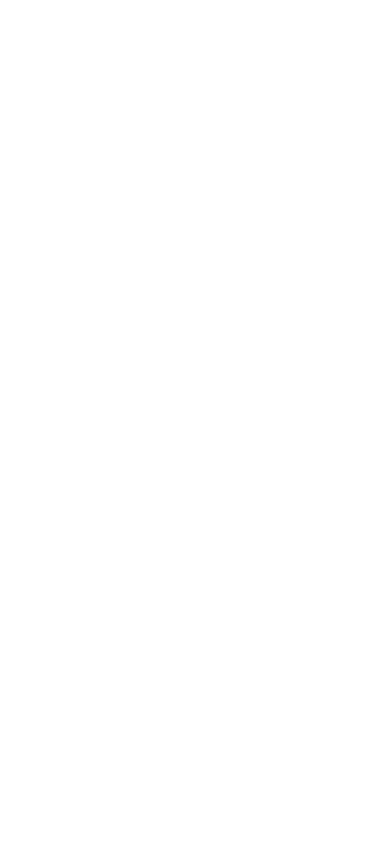
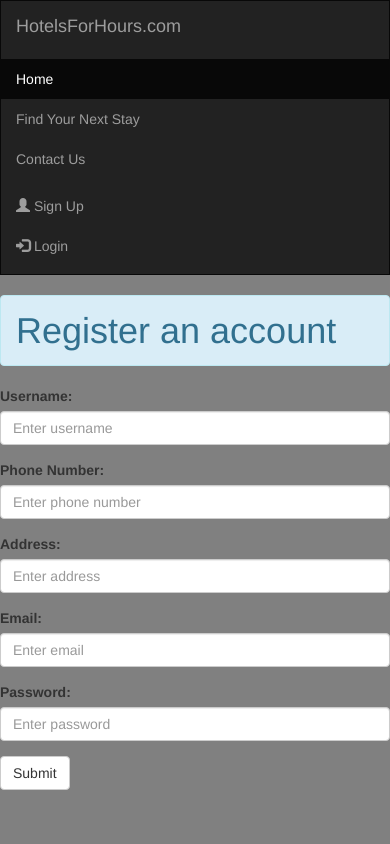
Before and after one commit to 554961/hotel-booking-website, a PHP site: page /customers/login in a window 390 px wide. Before the commit the page is empty. Run offline with PHP 8.4, Linux system fonts and the light colour scheme.

Commit message:
bomboclat

```diff
--- a/customers/login/index.php
+++ b/customers/login/index.php
@@ -0,0 +1,121 @@
+<?php
+// get template and config
+require_once "../../_database/config.php";
+
+// get form data after user submitted
+if ($_SERVER["REQUEST_METHOD"] == "POST")
+{
+    $username = $_POST["username"];
+    $phoneNum = $_POST["phonenum"];
+    $address = $_POST["address"];
+    $email = $_POST["email"];
+    $password = $_POST["password"];
+
+
+    $sql = "INSERT INTO customer (CustomerEmail, CustomerPassword, CustomerPhoneNo, CustomerAddress)
+            VALUES ('$email', '$password', '$phoneNum', '$address')";
+
+    $result = mysqli_query($conn, $sql);
+    if ($result == false) echo "error";
+	else {echo "query succeeded.";}
+}
+
+
+?>
+
+<!DOCTYPE html>
+<html lang="en">
+<head>
+    <meta charset="UTF-8">
+    <meta name="viewport" content="width=device-width, initial-scale=1.0">
+    <title>Register an account</title>
+    <!-- bootstrap -->
+    <!-- Latest compiled and minified CSS -->
+    <link rel="stylesheet" href="https://maxcdn.bootstrapcdn.com/bootstrap/3.4.1/css/bootstrap.min.css">
+    <style>
+        body
+        {
+            background-color: gray;
+            /* text-align: center;
+            margin:auto;
+            display:block; */
+        }
+    </style>
+</head>
+<body>
+
+    <!-- Navbar -->
+    <nav class="navbar navbar-inverse">
+        <div class="container-fluid">
+            <div class="navbar-header">
+                <a class="navbar-brand" href="#">HotelsForHours.com</a>
+            </div>
+            <ul class="nav navbar-nav">
+                <li class="active"><a href="../../index.php">Home</a></li>
+                <li><a href="#">Find Your Next Stay</a></li>
+                <li><a href="#">Contact Us</a></li>
+            </ul>
+            <ul class="nav navbar-nav navbar-right">
+                <!-- CHECK LOGIN STATUS  -->
+                 <?php
+                    if ($GLOBALS["loggedIn"] == false) { ?>
+                <li><a href=""><span class="glyphicon glyphicon-user"></span> Sign Up</a></li>
+                <li><a href="../login"><span class="glyphicon glyphicon-log-in"></span> Login</a></li>
+                <?php } else { ?>
+                 <li><a href="customers/home"><span class="glyphicon glyphicon-user"></span> Your Profile</a></li>
+                <?php } ?>
+
+            </ul>
+        </div>
+    </nav>
+
+    <h1 class="alert alert-info">Register an account</h1>
+
+    <!-- Register Form -->
+     <form action="index.php" method="POST" class="form-horizontal" >
+        <div class="form-group">
+            <label class="control-label col-sm-2">Username:</label>
+            <div class="col-sm-5">
+                <input type="text" class="form-control" name="username" placeholder="Enter username">
+            </div>
+        </div>
+        <div class="form-group">
+            <label class="control-label col-sm-2">Phone Number:</label>
+            <div class="col-sm-5">
+                <input type="text" class="form-control" name="phonenum" placeholder="Enter phone number">
+            </div>
+        </div>
+        <div class="form-group">
+            <label class="control-label col-sm-2">Address:</label>
+            <div class="col-sm-5">
+                <input type="text" class="form-control" name="address" placeholder="Enter address">
+            </div>
+        </div>
+        <div class="form-group">
+            <label class="control-label col-sm-2">Email:</label>
+            <div class="col-sm-5">
+                <input type="email" class="form-control" name="email" placeholder="Enter email">
+            </div>
+        </div>
+        <div class="form-group">
+            <label class="control-label col-sm-2" for="pwd">Password:</label>
+            <div class="col-sm-5">
+                <input type="password" class="form-control" name="password" placeholder="Enter password">
+            </div>
+        </div>
+        <div class="form-group">
+            <div class="col-sm-offset-2 col-sm-10">
+                <button type="submit" class="btn btn-default">Submit</button>
+            </div>
+        </div>
+     </form>
+
+
+
+
+    <!-- jQuery first, then Popper.js, then Bootstrap JS -->
+    <script src="https://code.jquery.com/jquery-3.4.1.slim.min.js" integrity="sha384-J6qa4849blE2+poT4WnyKhv5vZF5SrPo0iEjwBvKU7imGFAV0wwj1yYfoRSJoZ+n" crossorigin="anonymous"></script>
+    <script src="https://cdn.jsdelivr.net/npm/popper.js@1.16.0/dist/umd/popper.min.js" integrity="sha384-Q6E9RHvbIyZFJoft+2mJbHaEWldlvI9IOYy5n3zV9zzTtmI3UksdQRVvoxMfooAo" crossorigin="anonymous"></script>
+    <script src="https://cdn.jsdelivr.net/npm/bootstrap@4.4.1/dist/js/bootstrap.min.js" integrity="sha384-wfSDF2E50Y2D1uUdj0O3uMBJnjuUD4Ih7YwaYd1iqfktj0Uod8GCExl3Og8ifwB6" crossorigin="anonymous"></script>
+</body>
+</html>
--- a/customers/register/index.php
+++ b/customers/register/index.php
@@ -17,6 +17,7 @@
 
     $result = mysqli_query($conn, $sql);
     if ($result == false) echo "error";
+	else {echo "query succeeded.";}
 }
 
 
@@ -68,7 +69,7 @@
         </div>
     </nav>
 
-    <h1 class="alert alert-info" style="text-align:center;">Register an account</h1>
+    <h1 class="alert alert-info">Register an account</h1>
 
     <!-- Register Form -->
      <form action="index.php" method="POST" class="form-horizontal" >
```
Also changed, not shown: 1 other file.
